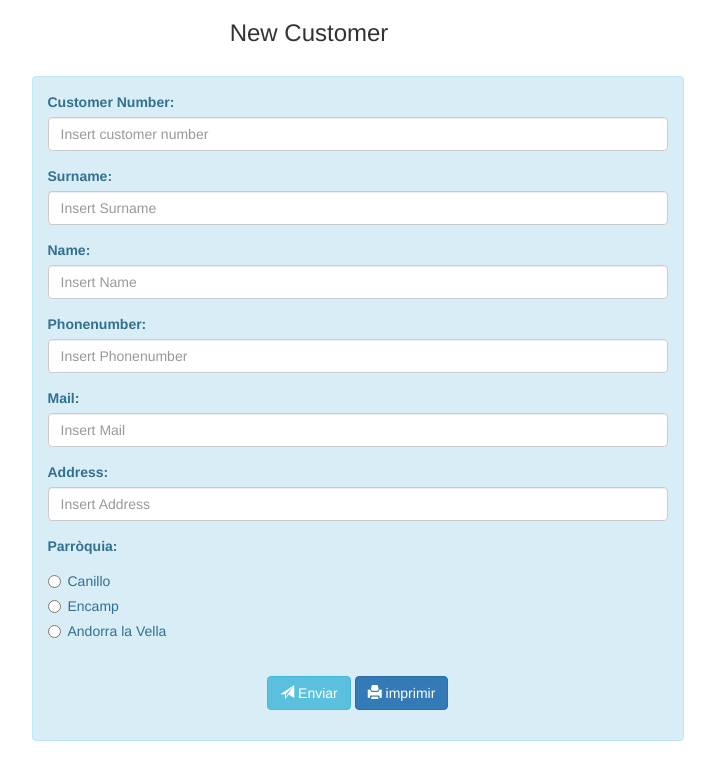
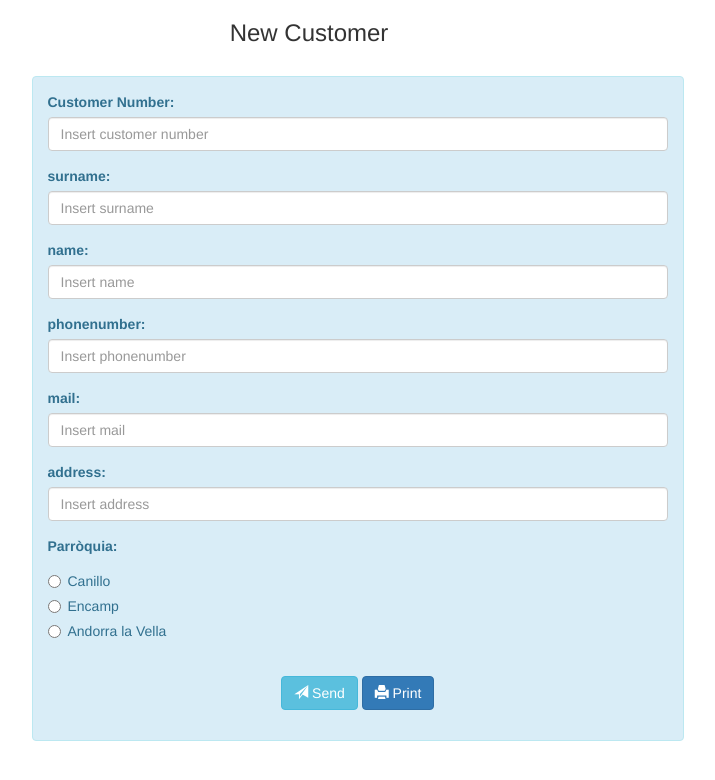
Before and after one commit to ferryx98/web-customers, a PHP site: page /form_customers.php?operacio=new in a window 1280 px wide. Shown: the top 780 px of the page, without its empty margins (331-1046 px from the left). Run offline with PHP 8.4, Linux system fonts and the light colour scheme; the visitor is signed in with stand-in values (Sample User, id 1); data comes from the database, SQL or seed files in the repository; data that the repository does not hold is empty; some libraries are stand-ins or nearby versions.

Commit message:
Add files via upload

```diff
--- a/form_customers.php
+++ b/form_customers.php
@@ -37,24 +37,24 @@
 						<input required type="number" name="id_customer" id="id_customer" min="1" max="10000" class="form-control" placeholder="Insert customer number" value="<?=$row["id_customer"]?>"<?php if ($operacio=="edit") echo "readonly" ?>/>
 					</div>
                     <div class="form-group">
-						<label class="control-label" for="Surname">Surname:</label>
-						<input required type="text" name="Surname" id="Surname" maxlength="25" class="form-control" placeholder="Insert Surname" value="<?php if (isset($row)) echo $row["Surname"]?>"/>
+						<label class="control-label" for="surname">surname:</label>
+						<input required type="text" name="surname" id="surname" maxlength="25" class="form-control" placeholder="Insert surname" value="<?php if (isset($row)) echo $row["surname"]?>"/>
 					</div>
 					<div class="form-group">
-						<label class="control-label" for="Name">Name:</label>
-						<input required type="text" name="Name" id="Name" maxlength="25" class="form-control" placeholder="Insert Name" value="<?php if (isset($row)) echo $row["Name"]?>"/>
+						<label class="control-label" for="name">name:</label>
+						<input required type="text" name="name" id="name" maxlength="25" class="form-control" placeholder="Insert name" value="<?php if (isset($row)) echo $row["name"]?>"/>
 					</div>
 					<div class="form-group">
-						<label class="control-label" for="Phonenumber">Phonenumber:</label>
-						<input required type="text" name="Phonenumber" id="Phonenumber" maxlength="25" class="form-control" placeholder="Insert Phonenumber" value="<?php if (isset($row)) echo $row["Phonenumber"]?>"/>
+						<label class="control-label" for="phonenumber">phonenumber:</label>
+						<input required type="text" name="phonenumber" id="phonenumber" maxlength="25" class="form-control" placeholder="Insert phonenumber" value="<?php if (isset($row)) echo $row["phonenumber"]?>"/>
 					</div>
 					<div class="form-group">
-						<label class="control-label" for="Mail">Mail:</label>
-						<input required type="text" name="Mail" id="Mail" maxlength="50" class="form-control" placeholder="Insert Mail" value="<?php if (isset($row)) echo $row["Mail"]?>"/>
+						<label class="control-label" for="mail">mail:</label>
+						<input required type="text" name="mail" id="mail" maxlength="50" class="form-control" placeholder="Insert mail" value="<?php if (isset($row)) echo $row["mail"]?>"/>
 					</div>
                     <div class="form-group">
-                        <label class="control-label" for="Address">Address:</label>
-                        <input required type="text" name="Address" id="Address" maxlength="25" class="form-control" placeholder="Insert Address" value="<?php if (isset($row)) echo $row["Address"]?>"/>
+                        <label class="control-label" for="address">address:</label>
+                        <input required type="text" name="address" id="address" maxlength="25" class="form-control" placeholder="Insert address" value="<?php if (isset($row)) echo $row["address"]?>"/>
                     </div>
                     <div class="form-group">
                         <label class="control-label" for="parroquia">Parròquia:</label>
@@ -73,8 +73,8 @@
 
                     <div class="form-group">
                         <center>
-                            <button type="submit" class="btn btn-info"><span class="glyphicon glyphicon-send"></span> Enviar</button>
-                            <button type="button" onClick="window.print();" class="btn btn-primary"><span class="glyphicon glyphicon-print"></span> imprimir</button>
+                            <button type="submit" class="btn btn-info"><span class="glyphicon glyphicon-send"></span> Send</button>
+                            <button type="button" onClick="window.print();" class="btn btn-primary"><span class="glyphicon glyphicon-print"></span> Print</button>
                         </center>
                     </div>
 				</form>
```
Also changed, not shown: delete_customers.php (+5 -5 lines), list_customers.php (+9 -9 lines), update_customers.php (+7 -18 lines).
